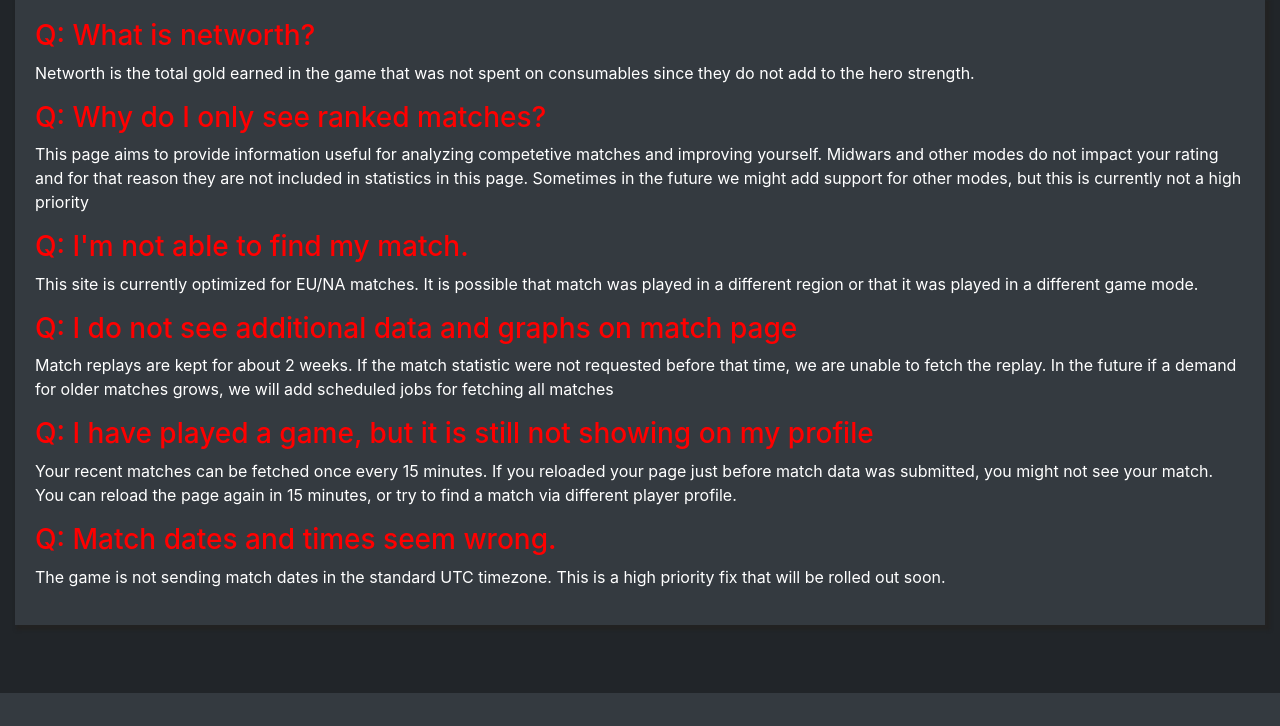
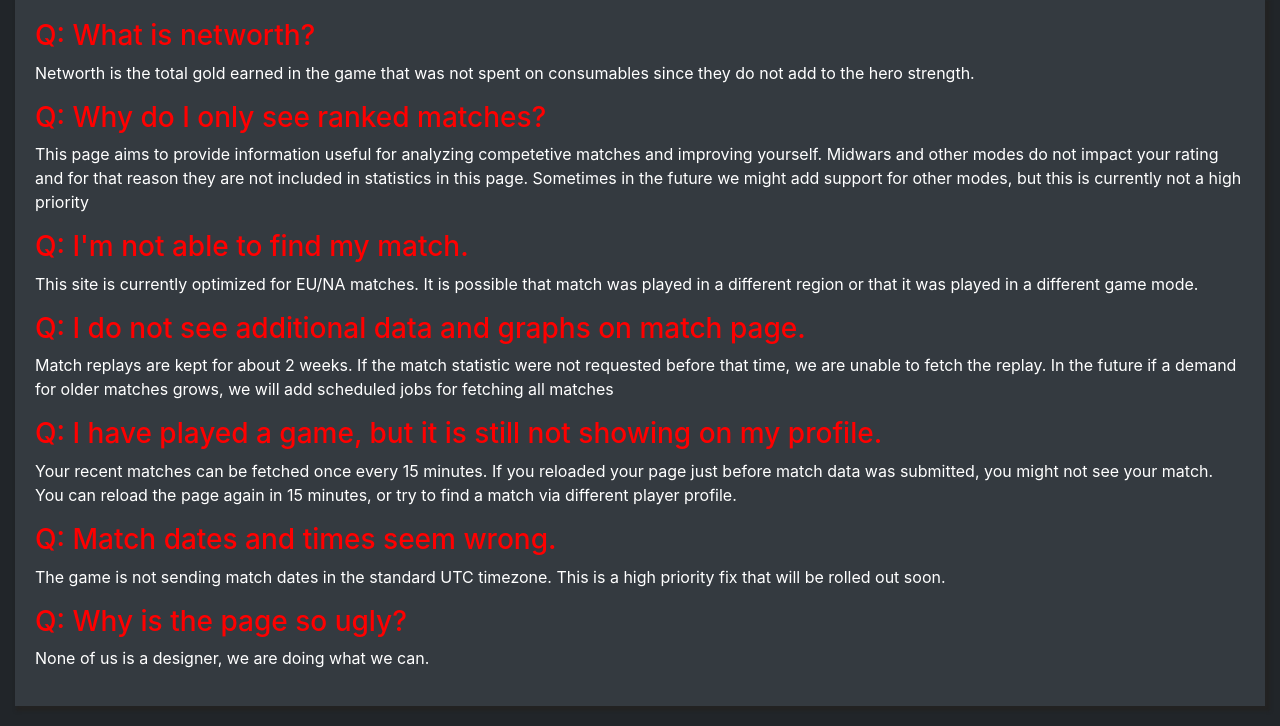
Before and after one commit to mpaden3/honstats, a Django app: page /qna/ in a window 1280 px wide. Shown: the part 107-833 px from the top of the page. Before the commit the page ends 800 px from the top, so only its background shows below. Run offline with Django 3.2, Linux system fonts and the light colour scheme; parts of the project's set-up code (start-up, migrations or seed data) failed here and were passed over; some libraries are stand-ins or nearby versions.

Commit message:
template fix

```diff
--- a/templates/qna.html
+++ b/templates/qna.html
@@ -14,17 +14,19 @@
         <p>This site is currently optimized for EU/NA matches. It is possible that match was played in a different
             region or that
             it was played in a different game mode.</p>
-        <h3 class="hellbourne">Q: I do not see additional data and graphs on match page</h3>
+        <h3 class="hellbourne">Q: I do not see additional data and graphs on match page.</h3>
         <p>Match replays are kept for about 2 weeks. If the match statistic were not requested before that time, we are
             unable to fetch the replay.
             In the future if a demand for older matches grows, we will add scheduled jobs for fetching all matches</p>
-        <h3 class="hellbourne">Q: I have played a game, but it is still not showing on my profile</h3>
+        <h3 class="hellbourne">Q: I have played a game, but it is still not showing on my profile.</h3>
         <p>Your recent matches can be fetched once every 15 minutes. If you reloaded your page just before match data
             was submitted, you might not see your match.
             You can reload the page again in 15 minutes, or try to find a match via different player profile.</p>
         <h3 class="hellbourne">Q: Match dates and times seem wrong.</h3>
         <p>The game is not sending match dates in the standard UTC timezone. This is a high priority fix that will be
             rolled out soon.</p>
+        <h3 class="hellbourne">Q: Why is the page so ugly?</h3>
+        <p>None of us is a designer, we are doing what we can.</p>
     </div>
 
 {% endblock %}
```
